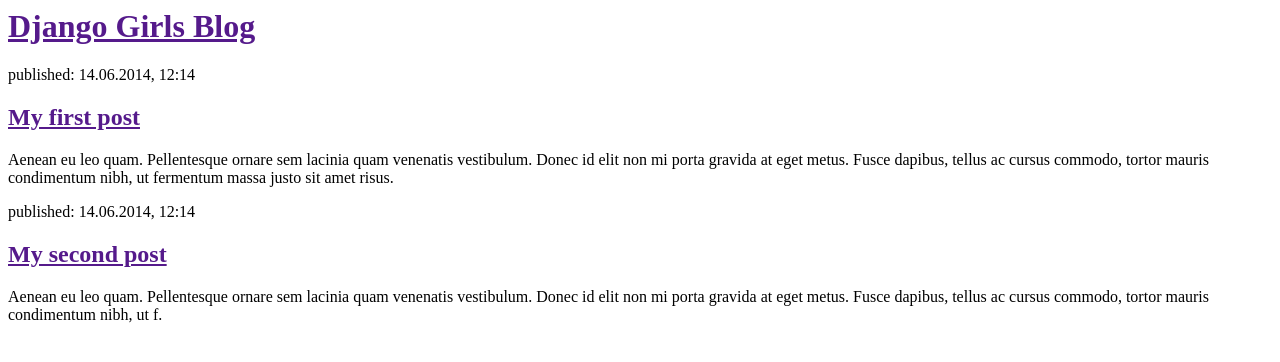
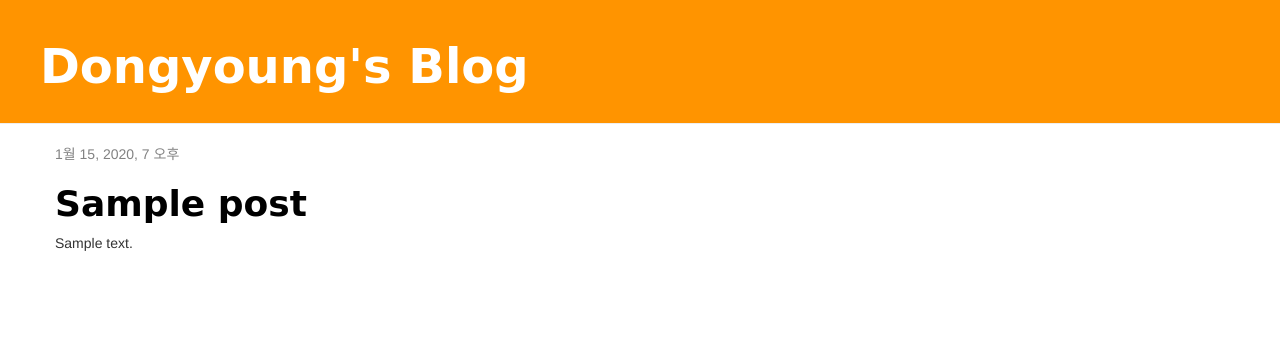
Before and after one commit to Chuncheonian/django-blog-study, a Django app: page / in a window 1280 px wide. Shown: the top 362 px of the page. Run offline with Django 3.2, Linux system fonts and the light colour scheme; tables that the repository leaves empty hold one stand-in row (values such as "Sample post"); some libraries are stand-ins or nearby versions.

Commit message:
(feat) add basic structure of blog

```diff
--- /dev/null
+++ b/blog/static/css/blog.css
@@ -0,0 +1,47 @@
+.page-header {
+  background-color: #ff9400;
+  margin-top: 0;
+  padding: 20px 20px 20px 40px;
+}
+
+.page-header h1, .page-header h1 a, .page-header h1 a:visited, .page-header h1 a:active {
+  color: #ffffff;
+  font-size: 36pt;
+  text-decoration: none;
+}
+
+.content {
+  margin-left: 40px;
+}
+
+h1, h2, h3, h4 {
+  font-family: 'Nunito', cursive;
+  font-weight: 700;
+}
+
+.date {
+  color: #828282;
+}
+
+.save {
+  float: right;
+}
+
+.post-form textarea, .post-form input {
+  width: 100%;
+}
+
+.top-menu, .top-menu:hover, .top-menu:visited {
+  color: #ffffff;
+  float: right;
+  font-size: 26pt;
+  margin-right: 20px;
+}
+
+.post {
+  margin-bottom: 70px;
+}
+
+.post h1 a, .post h1 a:visited {
+  color: #000000;
+}
--- /dev/null
+++ b/blog/templates/blog/base.html
@@ -0,0 +1,23 @@
+{% load static %}
+<html>
+  <head>
+    <title>Dongyoung's blog</title>
+    <link rel="stylesheet" href="//maxcdn.bootstrapcdn.com/bootstrap/3.2.0/css/bootstrap.min.css">
+    <link rel="stylesheet" href="//maxcdn.bootstrapcdn.com/bootstrap/3.2.0/css/bootstrap-theme.min.css">
+    <link href='//fonts.googleapis.com/css?family=Lobster&subset=latin,latin-ext' rel='stylesheet' type='text/css'>
+    <link rel="stylesheet" href="{% static 'css/blog.css' %}">
+    </head>
+    <body>
+      <div class="page-header">
+        <h1><a href="/">Dongyoung's Blog</a></h1>
+      </div>
+      <div class="content container">
+        <div class="row">
+          <div class="col-md-8">
+            {% block content %}
+            {% endblock %}
+          </div>
+        </div>
+      </div>
+    </body>
+</html>
--- a/blog/templates/blog/post_list.html
+++ b/blog/templates/blog/post_list.html
@@ -1,22 +1,23 @@
-<html>
-  <head>
-    <title>Django Girls blog</title>
-  </head>
-  <body>
-    <div>
-      <h1><a href="">Django Girls Blog</a></h1>
+{% extends 'blog/base.html' %}
+
+{% block content %}
+    {% for post in posts %}
+        <div class="post">
+            <div class="date">
+                {{ post.published_date }}
+            </div>
+            <h1><a href="{% url 'post_detail' pk=post.pk %}">{{ post.title }}</a></h1>
+            <p>{{ post.text|linebreaksbr }}</p>
+        </div>
+    {% endfor %}
+{% endblock %}
+
+{% for post in posts %}
+  <div class="post">
+    <div class="date">
+      <p>published: {{ post.published_date }}</p>
     </div>
-
-    <div>
-      <p>published: 14.06.2014, 12:14</p>
-      <h2><a href="">My first post</a></h2>
-      <p>Aenean eu leo quam. Pellentesque ornare sem lacinia quam venenatis vestibulum. Donec id elit non mi porta gravida at eget metus. Fusce dapibus, tellus ac cursus commodo, tortor mauris condimentum nibh, ut fermentum massa justo sit amet risus.</p>
-    </div>
-
-    <div>
-      <p>published: 14.06.2014, 12:14</p>
-      <h2><a href="">My second post</a></h2>
-      <p>Aenean eu leo quam. Pellentesque ornare sem lacinia quam venenatis vestibulum. Donec id elit non mi porta gravida at eget metus. Fusce dapibus, tellus ac cursus commodo, tortor mauris condimentum nibh, ut f.</p>
-    </div>
-  </body>
-</html>
+    <h1><a href="">{{ post.title }}</a></h1>
+    <p>{{ post.text|linebreaksbr }}</p>
+  </div>
+{% endfor %}
--- a/blog/urls.py
+++ b/blog/urls.py
@@ -3,4 +3,5 @@ from . import views
 
 urlpatterns = [
     path('', views.post_list, name='post_list'),
+    path('post/<int:pk>/', views.post_detail, name='post_detail'),
 ]
--- a/blog/views.py
+++ b/blog/views.py
@@ -1,5 +1,11 @@
-from django.shortcuts import render
+from django.shortcuts import render, get_object_or_404
+from django.utils import timezone
+from .models import Post
 
-# Create your views here.
 def post_list(request):
-    return render(request, 'blog/post_list.html', {})
+    posts = Post.objects.filter(published_date__lte=timezone.now()).order_by('published_date')
+    return render(request, 'blog/post_list.html', {'posts': posts})
+
+def post_detail(request, pk):
+    post = get_object_or_404(Post, pk=pk)
+    return render(request, 'blog/post_detail.html', {'post': post})
```
Also changed, not shown: blog/templates/blog/post_detail.html (added, +13 -0 lines).
